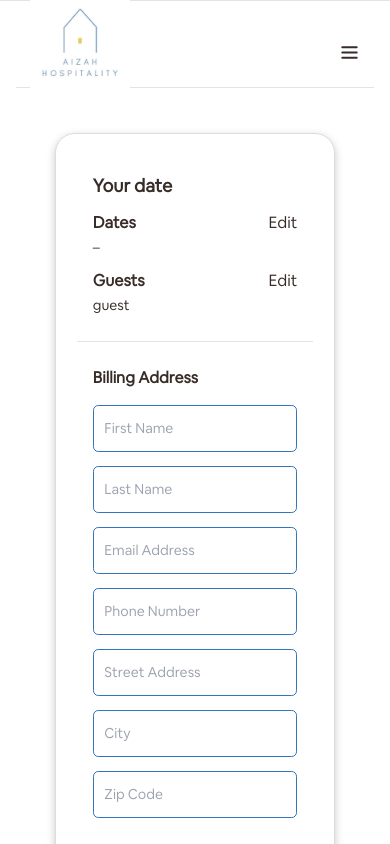
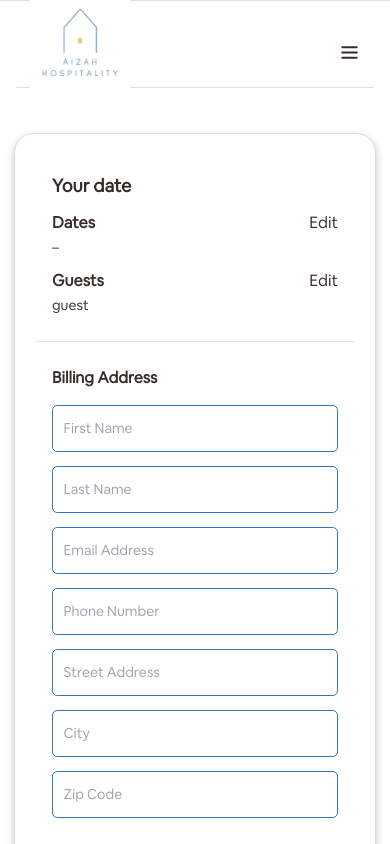
Before and after one commit to ismail-is/aizahhospitality-, a Next.js app: page /checkout in a window 390 px wide. Shown: the top 844 px of the page. Built offline with nearby package versions, Linux system fonts and the light colour scheme.

Commit message:
payment 2

```diff
--- a/src/app/checkout/page.tsx
+++ b/src/app/checkout/page.tsx
@@ -79,10 +79,11 @@ const Checkout = () => {
   return (
     <>
       <HeaderOne />
-      <div className="max-w-10xl mx-auto px-4 py-10 flex flex-col items-center lg:items-start lg:flex-row gap-8 lg:ml-10 lg:mr-10">
+      <div>
+      <div className="max-w-12xl mx-auto px-4 py-10 flex flex-col items-center lg:items-start lg:flex-row gap-8 lg:ml-10 lg:mr-10">
         {/* Left Section */}
         <div
-          className="flex-1 bg-white shadow-md p-6 rounded-2xl"
+          className=" w-full flex-1 bg-white shadow-md p-6 rounded-2xl"
           style={{
             boxShadow: 'rgba(10, 10, 10, 0.22) 0px 3px 9px',
             border: '1px solid rgb(221, 221, 221)',
@@ -267,6 +268,7 @@ const Checkout = () => {
           </div>
         </div>
       </div>
+      </div>
 
       <Footer />
     </>
```
